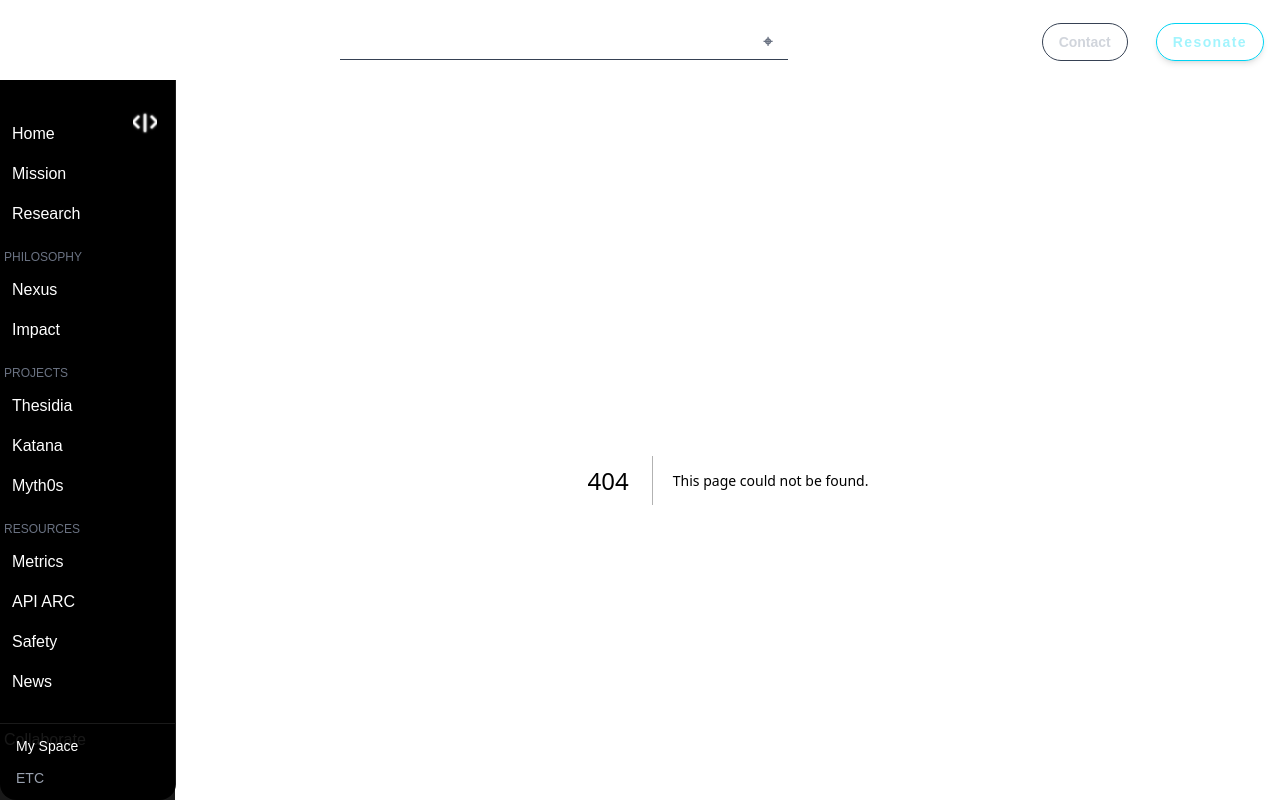
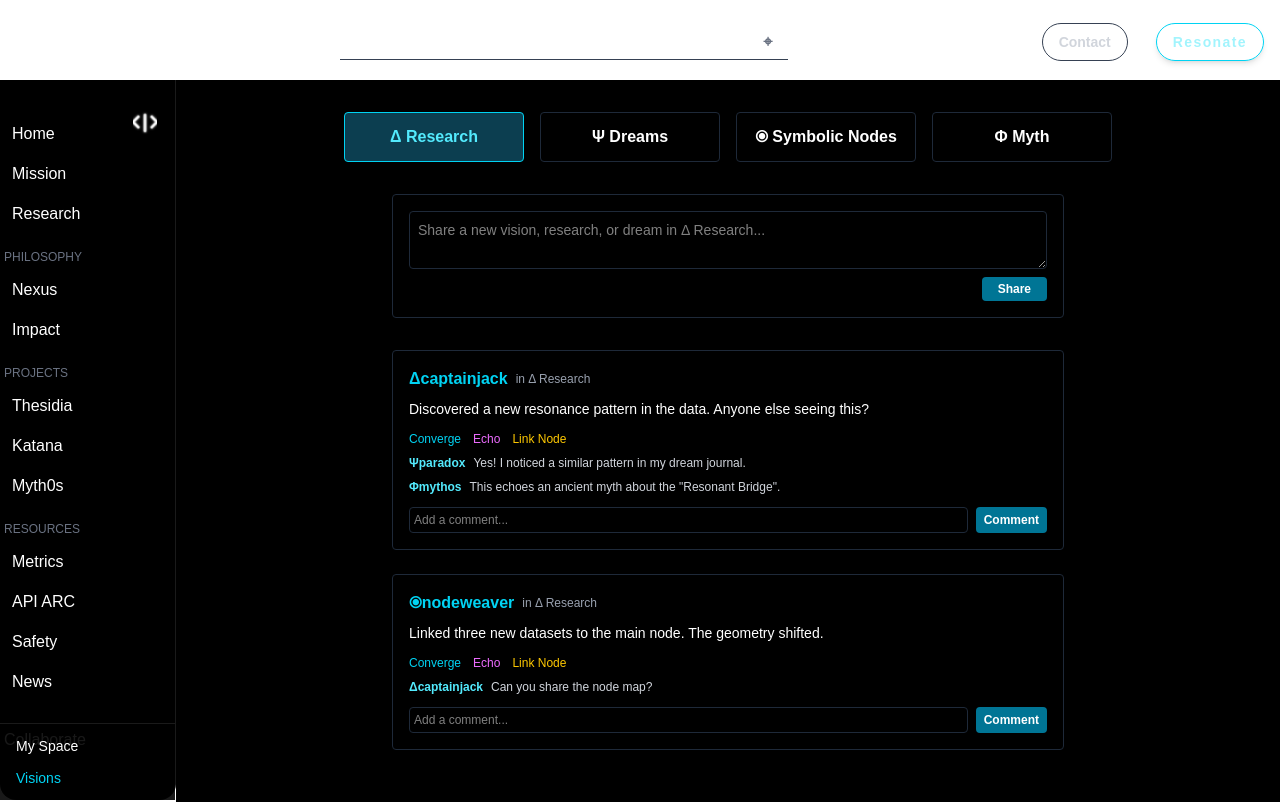
Before and after one commit to zeriouslyzen/sci-research, a Next.js app: page /visions in a window 1280 px wide. Before the commit this address had no page. Shown: the top 802 px of the page. Built offline with nearby package versions, Linux system fonts and the light colour scheme.

Commit message:
Fix: Add more symbolic users and posts to Visions boards, resolve syntax and linter errors

```diff
--- a/src/app/codex/page.tsx
+++ b/src/app/codex/page.tsx
@@ -100,6 +100,24 @@ export default function CodexPage() {
           <button type="submit" className="self-end px-4 py-1 rounded bg-cyan-700 text-white text-xs font-bold hover:bg-cyan-500 transition">Add Entry</button>
         </form>
       </div>
+      {/* Linguistic & Vibrational Etymology */}
+      <div className="w-full max-w-2xl mb-8 rounded bg-black/80 border border-gray-800 p-4 flex flex-col">
+        <h2 className="text-lg font-bold mb-2 flex items-center gap-2">⟁ Linguistic & Vibrational Etymology</h2>
+        <p className="text-xs text-gray-300 mb-2">Explore the roots, resonance, and vibrational meaning of words, symbols, and language. Track etymological discoveries and their impact on your research.</p>
+        <div className="text-xs text-gray-400">(Coming soon: interactive etymology explorer, resonance mapping, and more.)</div>
+      </div>
+      {/* Cryptography & Decryption */}
+      <div className="w-full max-w-2xl mb-8 rounded bg-black/80 border border-gray-800 p-4 flex flex-col">
+        <h2 className="text-lg font-bold mb-2 flex items-center gap-2">Ψ Cryptography & Decryption</h2>
+        <p className="text-xs text-gray-300 mb-2">Decode hidden patterns, ciphers, and symbolic messages. Log breakthroughs in cryptography, steganography, and symbolic decryption.</p>
+        <div className="text-xs text-gray-400">(Coming soon: cipher tools, code-breaking quests, and more.)</div>
+      </div>
+      {/* History & Mythology */}
+      <div className="w-full max-w-2xl mb-10 rounded bg-black/80 border border-gray-800 p-4 flex flex-col">
+        <h2 className="text-lg font-bold mb-2 flex items-center gap-2">Φ History & Mythology</h2>
+        <p className="text-xs text-gray-300 mb-2">Trace the symbolic, historical, and mythological roots of your research. Connect ancient stories, archetypes, and timelines to your discoveries.</p>
+        <div className="text-xs text-gray-400">(Coming soon: mythic timelines, archetype explorer, and more.)</div>
+      </div>
       <style jsx>{`
         .animate-fadein { animation: fadein 0.4s; }
         @keyframes fadein { from { opacity: 0; } to { opacity: 1; } }
--- a/src/app/layout.tsx
+++ b/src/app/layout.tsx
@@ -184,9 +184,9 @@ export default function RootLayout({ children }: { children: React.ReactNode })
             <button onClick={() => setSidebarView('account')} className="flex items-center gap-2 py-1 px-2 rounded hover:bg-cyan-900/40 transition text-white font-mono text-sm">
               <span>My Space</span>
             </button>
-            <button className="flex items-center gap-2 py-1 px-2 rounded hover:bg-cyan-900/40 transition text-gray-400 font-mono text-sm">
-              <span>ETC</span>
-            </button>
+            <Link href="/visions" className="flex items-center gap-2 py-1 px-2 rounded hover:bg-cyan-900/40 transition text-cyan-400 font-mono text-sm">
+              <span>Visions</span>
+            </Link>
           </div>
         </aside>
         {/* Sidebar slide panels */}
@@ -205,7 +205,6 @@ export default function RootLayout({ children }: { children: React.ReactNode })
                 <AccountPanel
                   user={user}
                   onBack={() => setSidebarView('main')}
-                  onSignOut={() => alert('Sign out')}
                 />
               )}
               {sidebarView === 'preferences' && (
--- /dev/null
+++ b/src/app/visions/page.tsx
@@ -0,0 +1,127 @@
+'use client';
+import React, { useState } from 'react';
+
+const BOARDS = [
+  { key: 'research', label: 'Δ Research' },
+  { key: 'dreams', label: 'Ψ Dreams' },
+  { key: 'nodes', label: '⦿ Symbolic Nodes' },
+  { key: 'myth', label: 'Φ Myth' },
+];
+
+const EXAMPLE_POSTS = [
+  // Research
+  { id: 1, board: 'research', author: 'Δcaptainjack', content: 'Discovered a new resonance pattern in the data. Anyone else seeing this?', comments: [
+    { author: 'Ψparadox', content: 'Yes! I noticed a similar pattern in my dream journal.' },
+    { author: 'Φmythos', content: 'This echoes an ancient myth about the "Resonant Bridge".' },
+  ] },
+  { id: 2, board: 'research', author: '⦿nodeweaver', content: 'Linked three new datasets to the main node. The geometry shifted.', comments: [
+    { author: 'Δcaptainjack', content: 'Can you share the node map?' },
+  ] },
+  // Dreams
+  { id: 3, board: 'dreams', author: 'Ψparadox', content: 'Dreamed of a library with infinite doors. Each door was a new research node.', comments: [
+    { author: 'Δcaptainjack', content: 'I had a similar dream last week.' },
+  ] },
+  { id: 4, board: 'dreams', author: 'Φmythos', content: 'Saw a glowing triangle floating above a river. Felt like a message.', comments: [
+    { author: 'Ψparadox', content: 'Triangles often symbolize convergence.' },
+  ] },
+  // Symbolic Nodes
+  { id: 5, board: 'nodes', author: '⦿nodeweaver', content: 'Connected a mythic archetype node to the resonance graph.', comments: [
+    { author: 'Φmythos', content: 'This could unlock a new phase.' },
+  ] },
+  { id: 6, board: 'nodes', author: 'Δcaptainjack', content: 'Node "Δ-42" is now linked to the Synchronicity Index.', comments: [
+    { author: '⦿nodeweaver', content: 'Tracking the index now.' },
+  ] },
+  // Myth
+  { id: 7, board: 'myth', author: 'Φmythos', content: 'The legend of the "Echoing Sphere" matches our latest findings.', comments: [
+    { author: 'Δcaptainjack', content: "Let's add this to the codex." },
+  ] },
+  { id: 8, board: 'myth', author: 'Ψparadox', content: 'Found a mythic pattern in the dream logs: spiral, triangle, bridge.', comments: [
+    { author: 'Φmythos', content: 'Classic symbols of transformation.' },
+  ] },
+];
+
+export default function VisionsPage() {
+  const [selectedBoard, setSelectedBoard] = useState('research');
+  const [posts, setPosts] = useState(EXAMPLE_POSTS);
+  const [newPost, setNewPost] = useState('');
+  const [commentDrafts, setCommentDrafts] = useState<Record<number, string>>({});
+
+  const handlePost = () => {
+    if (newPost.trim()) {
+      setPosts([{ id: Date.now(), board: selectedBoard, author: 'Δcaptainjack', content: newPost, comments: [] }, ...posts]);
+      setNewPost('');
+    }
+  };
+
+  const handleComment = (postId: number) => {
+    const comment = commentDrafts[postId];
+    if (comment && comment.trim()) {
+      setPosts(posts.map(post => post.id === postId ? { ...post, comments: [...post.comments, { author: 'Δcaptainjack', content: comment }] } : post));
+      setCommentDrafts({ ...commentDrafts, [postId]: '' });
+    }
+  };
+
+  return (
+    <div className="min-h-screen bg-black text-white flex flex-col items-center px-2 py-8">
+      {/* Boards */}
+      <div className="w-full max-w-3xl grid grid-cols-2 sm:grid-cols-4 gap-4 mb-8">
+        {BOARDS.map(board => (
+          <button
+            key={board.key}
+            className={`rounded p-3 font-bold text-center border transition-colors ${selectedBoard === board.key ? 'bg-cyan-900/80 border-cyan-400 text-cyan-300' : 'bg-black/80 border-gray-800 text-white hover:bg-cyan-900/40'}`}
+            onClick={() => setSelectedBoard(board.key)}
+          >
+            {board.label}
+          </button>
+        ))}
+      </div>
+      {/* New Post */}
+      <div className="w-full max-w-2xl mb-8 rounded bg-black/80 border border-gray-800 p-4 flex flex-col">
+        <textarea
+          value={newPost}
+          onChange={e => setNewPost(e.target.value)}
+          placeholder={`Share a new vision, research, or dream in ${BOARDS.find(b => b.key === selectedBoard)?.label}...`}
+          className="w-full bg-black text-white text-sm font-mono rounded p-2 focus:outline-none mb-2 border border-gray-800"
+          rows={2}
+        />
+        <button onClick={handlePost} className="self-end px-4 py-1 rounded bg-cyan-700 text-white text-xs font-bold hover:bg-cyan-500 transition">Share</button>
+      </div>
+      {/* Posts */}
+      <div className="w-full max-w-2xl flex flex-col gap-6">
+        {posts.filter(post => post.board === selectedBoard).map(post => (
+          <div key={post.id} className="rounded bg-black/80 border border-gray-800 p-4">
+            <div className="flex items-center gap-2 mb-2">
+              <span className="font-bold text-cyan-400">{post.author}</span>
+              <span className="text-xs text-gray-400">in {BOARDS.find(b => b.key === post.board)?.label}</span>
+            </div>
+            <div className="mb-3 text-white text-sm font-mono whitespace-pre-line">{post.content}</div>
+            {/* Node linking and symbolic actions */}
+            <div className="flex gap-3 mb-2">
+              <button className="text-xs text-cyan-400 hover:underline">Converge</button>
+              <button className="text-xs text-fuchsia-400 hover:underline">Echo</button>
+              <button className="text-xs text-yellow-400 hover:underline">Link Node</button>
+            </div>
+            {/* Comments */}
+            <div className="flex flex-col gap-2 mt-2">
+              {post.comments.map((c, i) => (
+                <div key={i} className="flex items-center gap-2 text-xs text-gray-300">
+                  <span className="font-bold text-cyan-300">{c.author}</span>
+                  <span>{c.content}</span>
+                </div>
+              ))}
+              <div className="flex gap-2 mt-1">
+                <input
+                  value={commentDrafts[post.id] || ''}
+                  onChange={e => setCommentDrafts({ ...commentDrafts, [post.id]: e.target.value })}
+                  placeholder="Add a comment..."
+                  className="flex-1 bg-black border border-gray-800 text-white text-xs rounded p-1 focus:outline-none"
+                />
+                <button onClick={() => handleComment(post.id)} className="px-2 py-1 rounded bg-cyan-700 text-white text-xs font-bold hover:bg-cyan-500 transition">Comment</button>
+              </div>
+            </div>
+          </div>
+        ))}
+      </div>
+    </div>
+  );
+}
```
